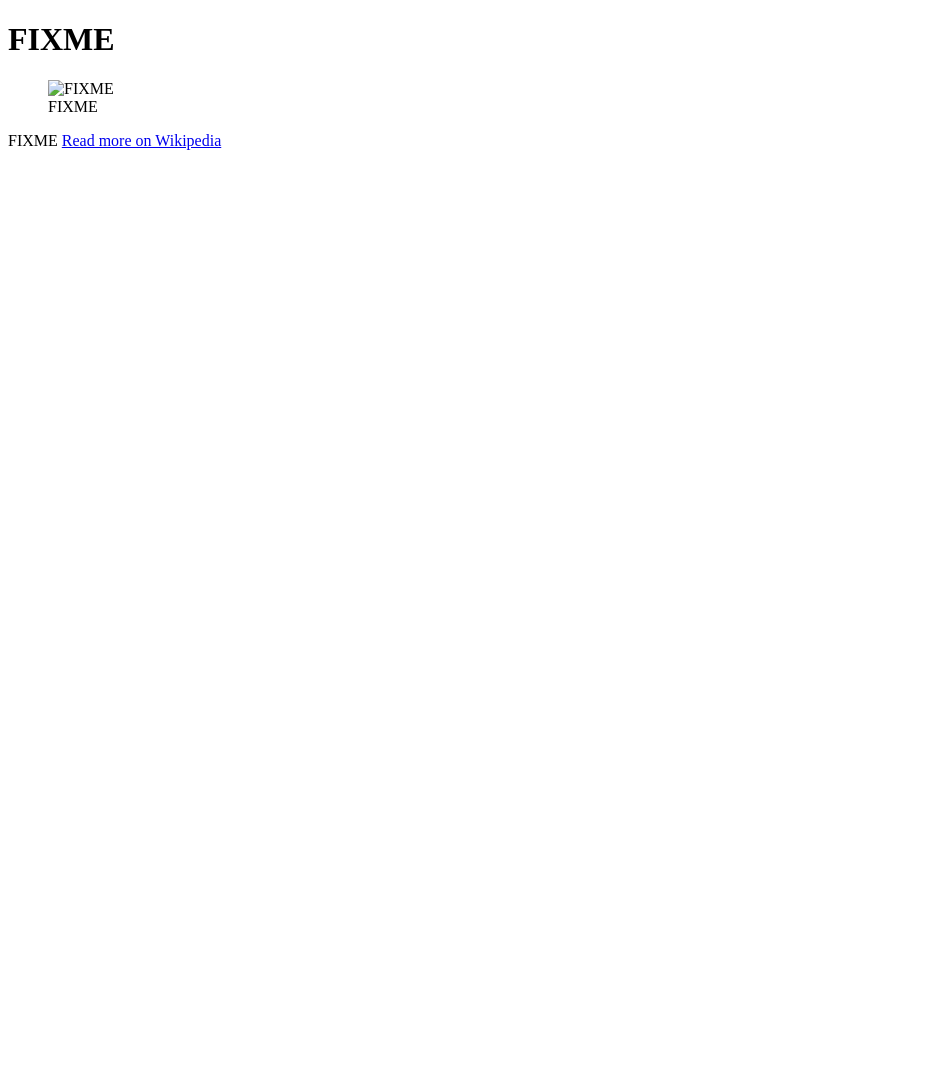
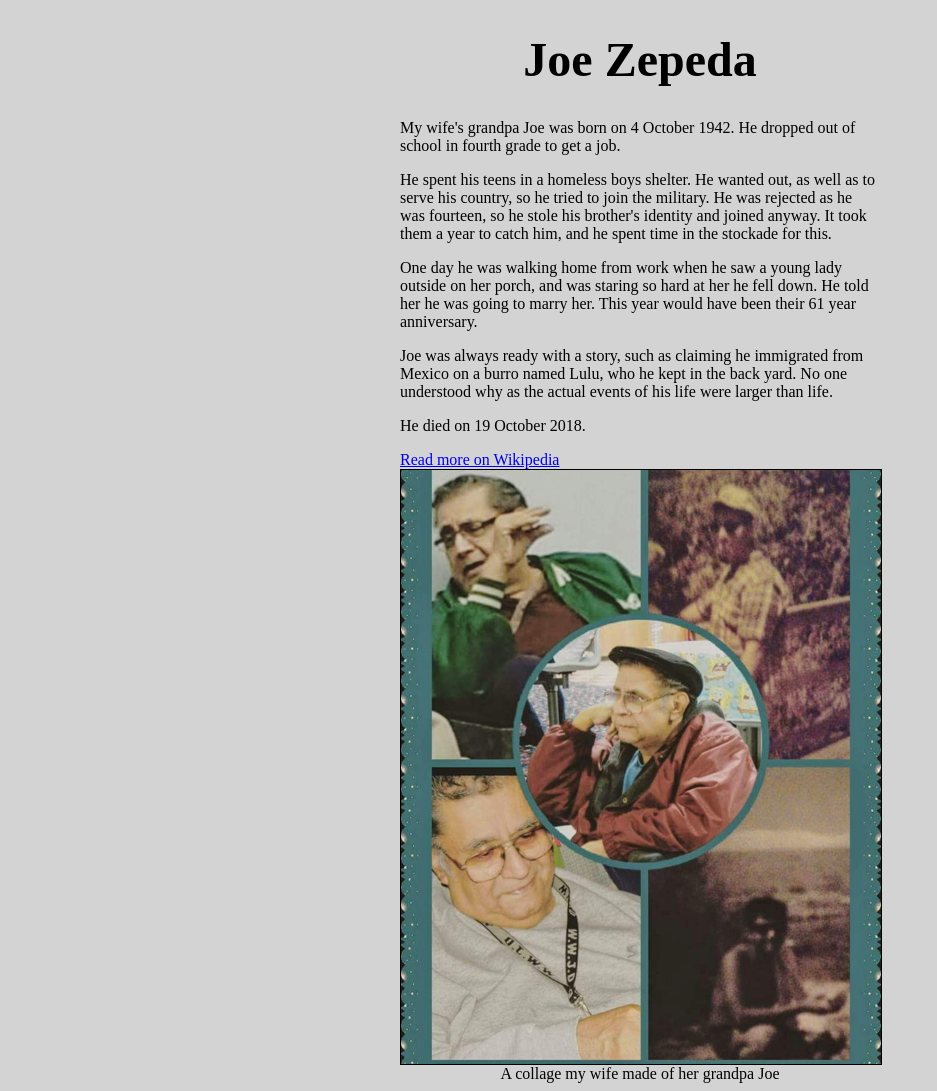
Before and after one commit to joshsurber/fcc, a website: page rwd/tribute/index.html in a window 1280 px wide. Shown: the whole page, without its empty margins (0-937 px from the left). Before the commit the page ends 800 px from the top, so only its background shows below. Drawn offline with Linux system fonts and the light colour scheme.

Commit message:
Completion of tribute page
Super easy, barely an inconvienance

```diff
--- a/rwd/tribute/index.html
+++ b/rwd/tribute/index.html
@@ -2,25 +2,28 @@
 <html lang="en">
   <head>
     <meta charset="UTF-8" />
-    <meta name="viewport" content="width=, initial-scale=1.0" />
-    <title>FIXME</title>
+    <title>Joe Zepeda</title>
     <link rel="stylesheet" href="style.css" />
   </head>
   <body>
     <main id="main">
-      <h1 id="title">FIXME</h1>
-      <figure id="img-div">
-        <img src="FIXME" alt="FIXME" id="image" />
-        <figcaption id="img-caption">FIXME</figcaption>
-      </figure>
+      <h1 id="title">Joe Zepeda</h1>
       <div id="tribute-info">
-        FIXME
+          <p>My wife's grandpa Joe was born on <datetime>4 October 1942</datetime>. He dropped out of school in fourth grade to get a job.</p>
+          <p>He spent his teens in a homeless boys shelter. He wanted out, as well as to serve his country, so he tried to join the military. He was rejected as he was fourteen, so he stole his brother's identity and joined anyway. It took them a year to catch him, and he spent time in the stockade for this.</p>
+          <p>One day he was walking home from work when he saw a young lady outside on her porch, and was staring so hard at her he fell down. He told her he was going to marry her. This year would have been their 61 year anniversary.</p>
+          <p>Joe was always ready with a story, such as claiming he immigrated from Mexico on a burro named Lulu, who he kept in the back yard. No one understood why as the actual events of his life were larger than life.</p>
+          <p>He died on <datetime>19 October 2018</datetime>.</p>
         <a href="FIXME" target="_blank" id="tribute-link"
           >Read more on Wikipedia</a
         >
       </div>
     </main>
 
-    <script src="https://cdn.freecodecamp.org/testable-projects-fcc/v1/bundle.js"></script>
+    <figure id="img-div">
+      <img src="joez.jpg" alt="A collage of Joe" id="image" />
+      <figcaption id="img-caption">A collage my wife made of her grandpa Joe</figcaption>
+    </figure>
+       <script src="https://cdn.freecodecamp.org/testable-projects-fcc/v1/bundle.js"></script>
   </body>
 </html>
--- a/rwd/tribute/style.css
+++ b/rwd/tribute/style.css
@@ -1,4 +1,29 @@
+:root {
+  --bg: lightgray;
+  fg: darkgray;
+  --pop: orange;
+}
+body{
+    background-color: var(--bg);
+    color: var(--fb);
+}
+#title {
+    text-align:center;
+    font-size:3em;
+}
+#tribute-info {
+  width: min(60ch, 50%);
+  margin: 0 auto;
+}
+figure {
+  width: min(50%, 60ch);
+  margin: 0 auto;
+}
+figcaption {
+  text-align: center;
+}
 img {
-    max-width: 100%;
-    display:block;
+  max-width: 100%;
+  display: block;
+  border: 1px solid black;
 }
```
Also changed, not shown: package.json (added, +22 -0 lines), README.md, rwd/tribute/joez.jpg (added).
